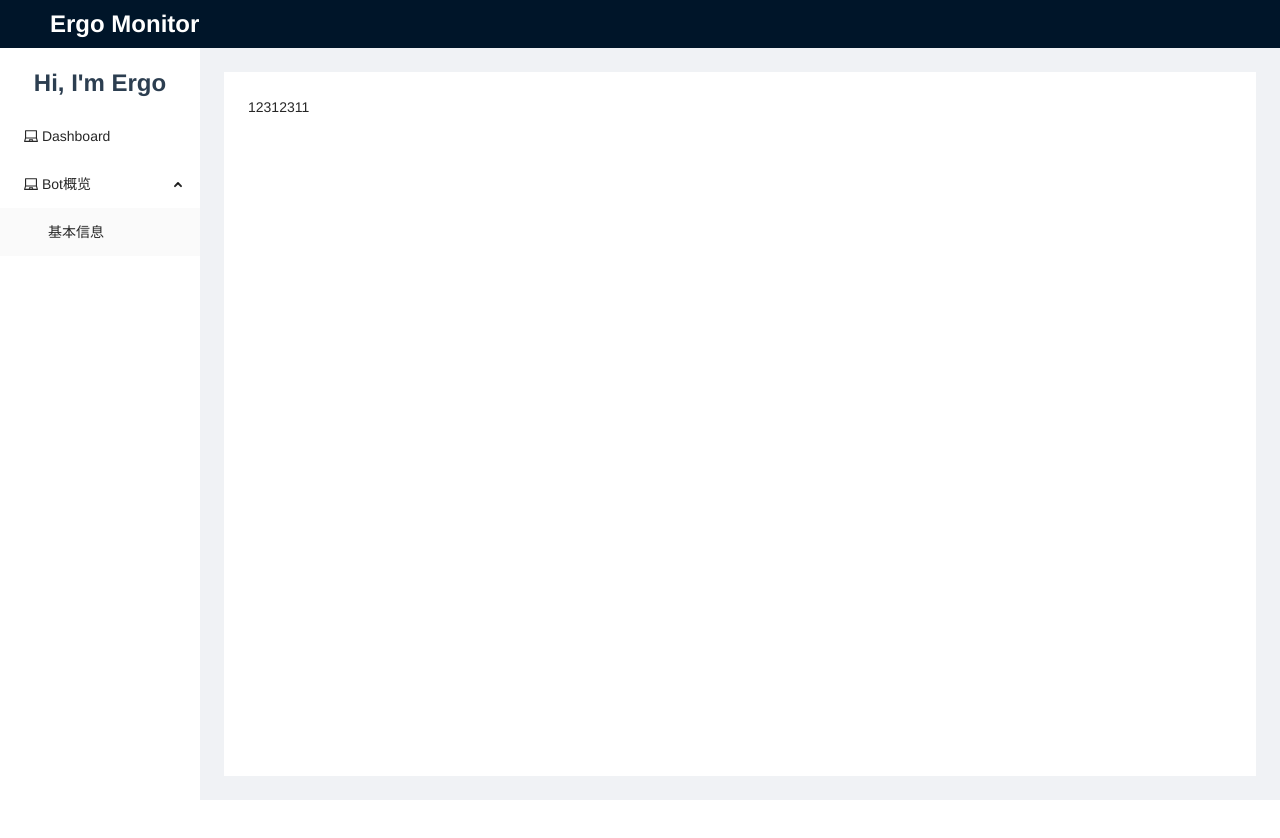
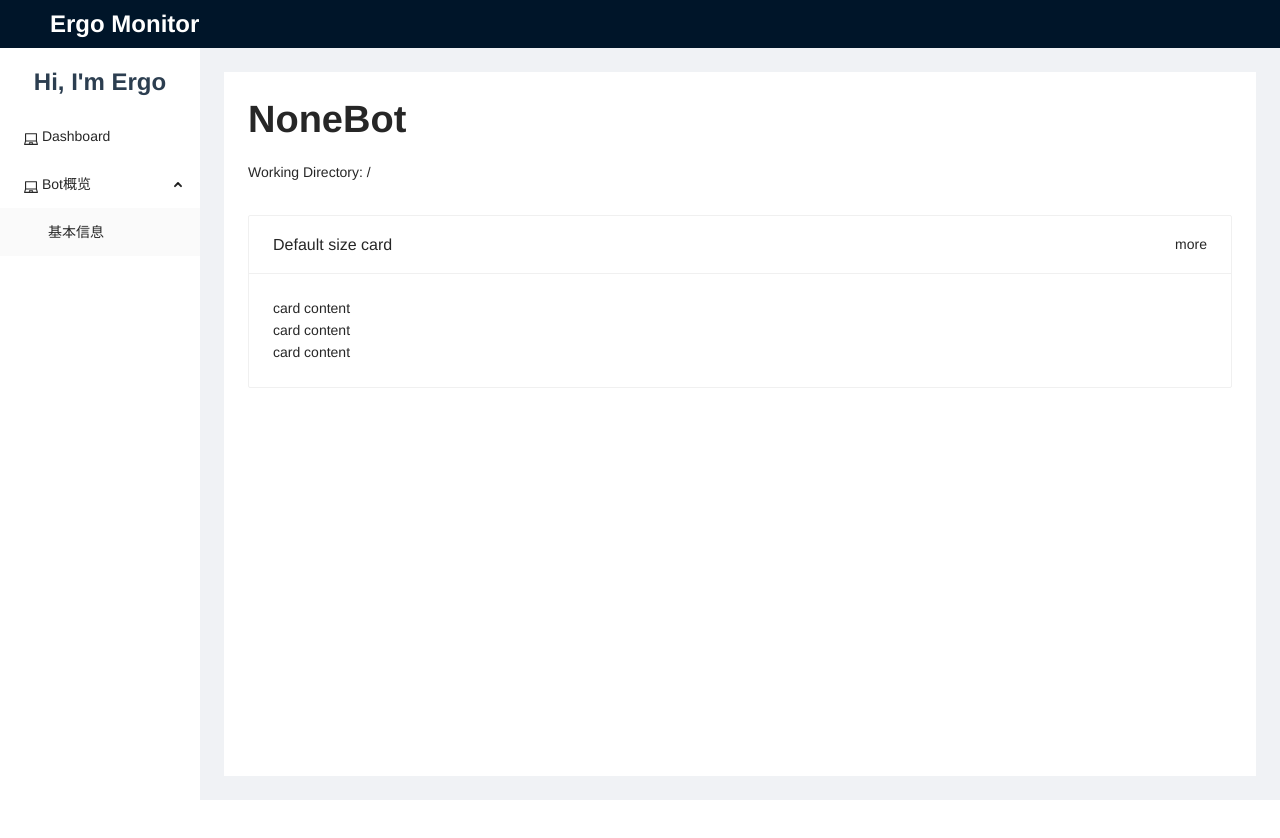
Before and after one commit to corgiclub/ErGoThin, a Vue app in the folder bot-monitor-web/: page / in a window 1280 px wide. Shown: the top 838 px of the page. Built offline with nearby package versions, Linux system fonts and the light colour scheme.

Commit message:
feat: 使用 windicss

```diff
--- a/bot-monitor-web/package.json
+++ b/bot-monitor-web/package.json
@@ -44,10 +44,13 @@
     "stylelint": "^13.13.1",
     "stylelint-config-standard": "^22.0.0",
     "stylelint-order": "^4.1.0",
+    "tailwindcss": "npm:@tailwindcss/postcss7-compat",
     "typescript": "^4.4.2",
     "vite": "^2.6.10",
+    "vite-plugin-windicss": "^1.4.12",
     "vue-eslint-parser": "^7.11.0",
     "vue-tsc": "^0.28.6",
+    "windicss": "^3.2.0",
     "yorkie": "^2.0.0"
   },
   "gitHooks": {
--- a/bot-monitor-web/src/components/layout/index.vue
+++ b/bot-monitor-web/src/components/layout/index.vue
@@ -1,5 +1,5 @@
 <template>
-  <!--<Login v-if="$route.name === 'login'" />-->
+  <!--<Login v-if="route.name === 'login'" />-->
   <a-layout id="layout">
     <Nav class="nav" />
     <a-layout class="layout-view">
@@ -13,31 +13,13 @@
     </a-layout>
   </a-layout>
 </template>
-<script lang="ts">
-import { defineComponent, ref } from 'vue'
+<script lang="ts" setup>
 import Nav from '@/components/layout/nav.vue'
 import SideBar from '@/components/layout/sidebar.vue'
 import Login from '@/views/login.vue'
 import { useRoute } from 'vue-router'
 
-export default defineComponent({
-  components: {
-    // Login,
-    SideBar,
-    Nav
-  },
-  setup () {
-    const $route = useRoute()
-
-    return {
-      $route,
-      selectedKeys1: ref<string[]>(['2']),
-      selectedKeys2: ref<string[]>(['1']),
-      collapsed: ref<boolean>(false),
-      openKeys: ref<string[]>(['sub1'])
-    }
-  }
-})
+const route = useRoute()
 </script>
 <style lang="scss" scoped>
 #layout {
--- a/bot-monitor-web/src/main.ts
+++ b/bot-monitor-web/src/main.ts
@@ -5,6 +5,9 @@
 import Antd from 'ant-design-vue'
 import 'ant-design-vue/dist/antd.css'
 
+import 'virtual:windi.css'
+// import './assets/style/tailwind.css'
+
 const app = createApp(App)
 app.use(router)
   .use(Antd)
--- a/bot-monitor-web/src/views/home/Home.vue
+++ b/bot-monitor-web/src/views/home/Home.vue
@@ -1,5 +1,16 @@
 <template>
-  <h1>12312311</h1>
+  <a-typography>
+    <a-typography-title>NoneBot</a-typography-title>
+    <a-typography-paragraph>
+      Working Directory: /
+    </a-typography-paragraph>
+  </a-typography>
+  <a-card title="Default size card" class="mt-8">
+    <template #extra><a href="#">more</a></template>
+    <p>card content</p>
+    <p>card content</p>
+    <p>card content</p>
+  </a-card>
 </template>
 
 <script lang="ts" setup>
--- /dev/null
+++ b/bot-monitor-web/tailwind.config.js
@@ -0,0 +1,11 @@
+module.exports = {
+  purge: [],
+  darkMode: false, // or 'media' or 'class'
+  theme: {
+    extend: {},
+  },
+  variants: {
+    extend: {},
+  },
+  plugins: [],
+}
--- a/bot-monitor-web/vite.config.ts
+++ b/bot-monitor-web/vite.config.ts
@@ -1,10 +1,11 @@
 import { defineConfig } from 'vite'
 import vue from '@vitejs/plugin-vue'
 import vueJsxPlugin from '@vitejs/plugin-vue-jsx'
+import WindiCSS from 'vite-plugin-windicss'
 import { resolve } from 'path'
 
 export default defineConfig({
-  plugins: [vue(), vueJsxPlugin()],
+  plugins: [vue(), vueJsxPlugin(), WindiCSS()],
   resolve: {
     alias: {
       '@': resolve(__dirname, './src')
```
Also changed, not shown: 1 other file (tests, documents, lock files or other folders).
